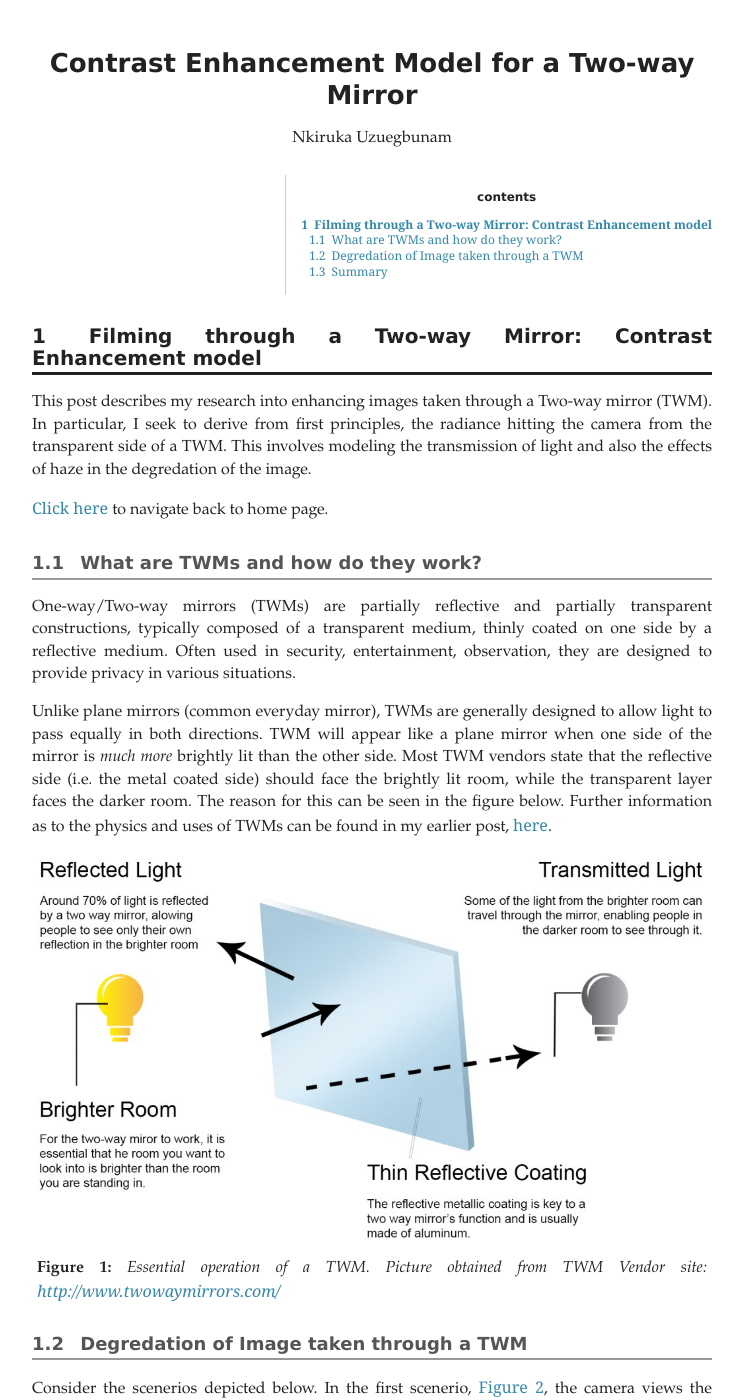
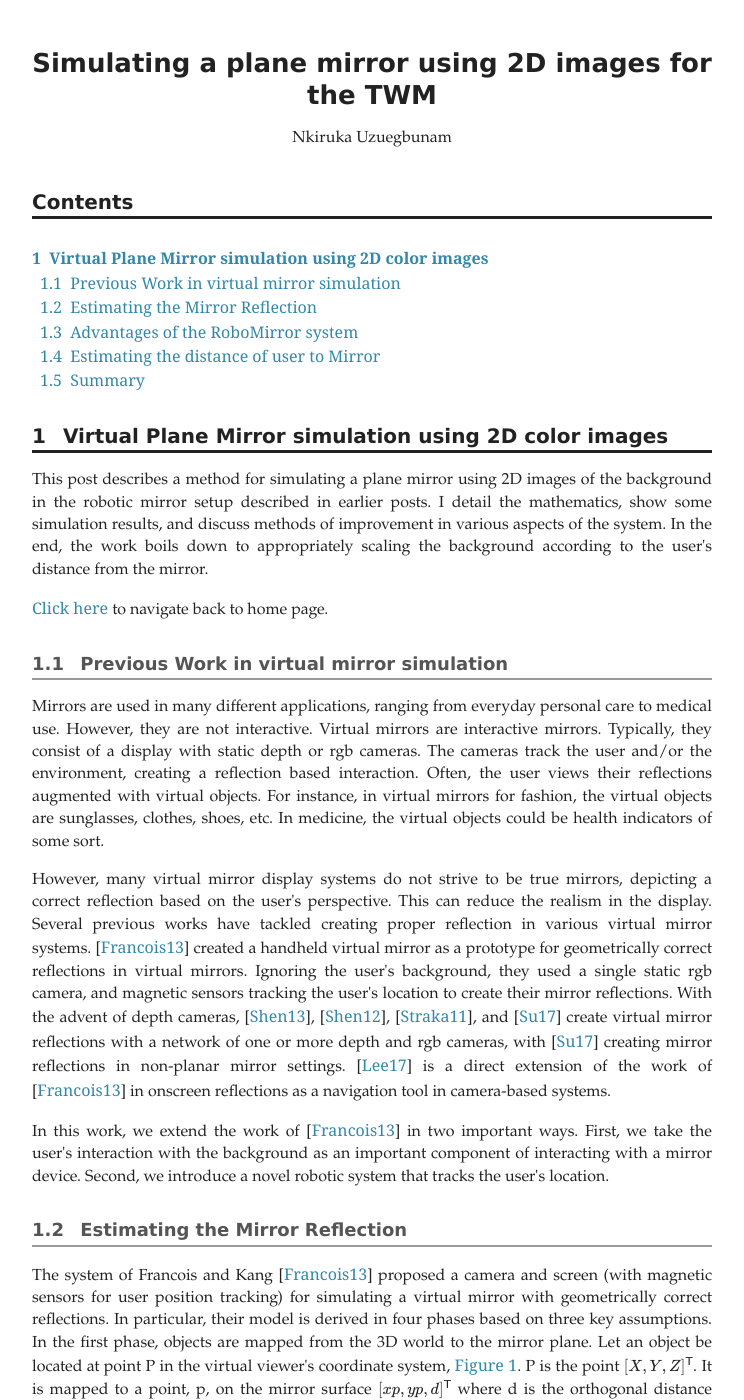
Before and after one commit to nikky4D/nikky4D.github.io, a Jekyll site: the page _researchPages/zoom_model.md.html, which Jekyll copies as it is, in a window 1280 px wide and 1400 px high. Shown: the whole window, without its empty margins (268-1012 px from the left). Built offline with Jekyll 4.4.1, drawn with Linux system fonts in a browser that asks for light colours; formulas are drawn with MathJax 3; some of the changed text lies outside the part shown.

```diff
--- a/_researchPages/zoom_model.md.html
+++ b/_researchPages/zoom_model.md.html
@@ -1,82 +1,154 @@
                 <meta charset="utf-8" emacsmode="-*- markdown -*-">
-                  **Contrast Enhancement Model for a Two-way Mirror**
+                  **Simulating a plane mirror using 2D images for the TWM**
                             		Nkiruka Uzuegbunam
 
-Filming through a Two-way Mirror: Contrast Enhancement model
+Virtual Plane Mirror simulation using 2D color images
 ===============================================================================
 
-This post describes my research into enhancing images taken through a Two-way mirror (TWM).
-In particular, I seek to derive from first principles, the radiance hitting the camera from the transparent side of a TWM. This involves modeling the transmission of light and also the effects of haze in the degredation of the image.
+This post describes a method for simulating a plane mirror using 2D images of the background in the robotic mirror setup described in earlier posts. I detail the mathematics,
+show some simulation results, and discuss methods of improvement in various aspects of the system. In the end, the work boils down to appropriately scaling the background according
+to the user's distance from the mirror.
 
 [Click here](../index.html) to navigate back to home page.
 
-What are TWMs and how do they work?
+Previous Work in virtual mirror simulation
 -------------------------------------------------------------------------------
-One-way/Two-way mirrors (TWMs) are partially reflective and partially transparent constructions, typically composed of a transparent medium, thinly coated on one side by a reflective medium. Often used in security, entertainment, observation, they are designed to provide privacy in various situations.
+Mirrors are used in many different applications, ranging from everyday personal care to medical use. However, they are not interactive. Virtual mirrors are interactive mirrors. Typically, they consist of a display with static depth or rgb cameras. The cameras track the user and/or the environment, creating a reflection based interaction. Often, the user views their reflections augmented with virtual objects. For instance, in virtual mirrors for fashion, the virtual objects are sunglasses, clothes, shoes, etc. In medicine, the virtual objects could be health indicators of some sort.
 
-Unlike plane mirrors (common everyday mirror), TWMs are generally designed to allow light to pass equally in both directions. TWM will appear like a plane mirror when one side of the mirror is *much more* brightly lit than the other side. Most TWM vendors state that the reflective side (i.e. the metal coated side) should face the brightly lit room, while the transparent layer faces the darker room. The reason for this can be seen in the figure below. Further information as to the physics and uses of TWMs can be found in my earlier post, [here](one_way_mirror.md.html).
+However, many virtual mirror display systems do not strive to be true mirrors, depicting a correct reflection based on the user's perspective. This can reduce the realism in the display. Several previous works have tackled creating proper reflection in various virtual mirror systems. [#Francois13] created a handheld virtual mirror as a prototype for geometrically correct reflections in virtual mirrors. Ignoring the user's background, they used a single static rgb camera, and magnetic sensors tracking the user's location to create their mirror reflections. With the advent of depth cameras, [#Shen13], [#Shen12], [#Straka11], and [#Su17] create virtual mirror reflections with a network of one or more depth and rgb cameras, with [#Su17] creating mirror reflections in non-planar mirror settings. [#Lee17] is a direct extension of the work of [#Francois13] in onscreen reflections as a navigation tool in camera-based systems.
+
+In this work, we extend the work of [#Francois13] in two important ways. First, we take the user's interaction with the background as an important component of interacting with a mirror device. Second, we introduce a novel robotic system that tracks the user's location.
+
+Estimating the Mirror Reflection
+-------------------------------------------------------------------------------
+The system of Francois and Kang [#Francois13] proposed a camera and screen (with magnetic sensors for user position tracking) for simulating a virtual mirror with geometrically correct reflections. In particular, their model is derived in four phases based on three key assumptions. In the first phase, objects are mapped from the 3D world to the mirror plane. Let an object be located at point P in the virtual viewer's coordinate system, Figure [virtualViewpt]. P is the point $[ X, Y, Z ]^\T$. It is mapped to a point, p, on the mirror surface $[xp, yp, d]^\T$ where d is the orthogonal distance from the virtual viewer to the mirror
+plane:
+
+![Figure [virtualViewpt]: The virtual user's viewpoint from [#Francois13]](../assets/figure2_KangFrancois.png)
+
+\begin{equation}
+ \begin{bmatrix}
+ X_p \\
+ Y_p \\
+ Z_p
+ \end{bmatrix}
+ =
+ \begin{bmatrix}
+ d & 0 & 0 & 0\\
+ 0 & d & 0 & 0 \\
+ 0 & 0 & 1 & 0
+ \end{bmatrix}
+ *
+  \begin{bmatrix}
+ X \\
+ Y \\
+ Z \\
+ 1
+ \end{bmatrix}
+\end{equation}
+
+Then $x_p = \frac{X_p}{Z_p} = \frac{d*X}{Z}$, and $y_p = \frac{Y_p}{Z_p} = \frac{d*Y}{Z}$
+
+In the second phase, objects are mapped from the camera's world view into the camera's imaging plane as shown in Figure [cameraViewpt]. Two key assumptions are made here: 1) the camera is assumed to be a pinhole camera and 2) the imaging plane of the camera is assumed to coincide with that of the mirror plane. As such, we have that a point $P_c = [ X_c, Y_c, Z_c ]^\T$ in the camera coordinate system, with origin at camera center, maps to the point $p_c = [x_{pc}, y_{pc}, f]^\T$. f is the focal length of the camera.
+
+![Figure [cameraViewpt]: The camera's viewpoint from [#Francois13]](../assets/figure3_KangFrancois_a.png)
+
+\begin{equation}
+ \begin{bmatrix}
+ X_{pc} \\
+ Y_{pc} \\
+ Z_{pc}
+ \end{bmatrix}
+ =
+ \begin{bmatrix}
+ f & 0 & 0 & 0\\
+ 0 & f & 0 & 0 \\
+ 0 & 0 & 1 & 0
+ \end{bmatrix}
+ *
+  \begin{bmatrix}
+ X_c \\
+ Y_c \\
+ Z_c \\
+ 1
+ \end{bmatrix}
+\end{equation}
+
+Then $x_{pc} = \frac{X_{pc}}{Z_{pc}} = \frac{f*X_c}{Z_c}$, and $y_{pc} = \frac{Y_{pc}}{Z_{pc}} = \frac{f*Y_c}{Z_c}$
+
+The third phase consists of mapping the camera viewpoint to the virtual user's viewpoint. The key assumption here is that the image and virtual mirror planes coincide. Hence, the camera's origin is mapped to the virtual user's viewpoint via a simple translation $[t_x, t_y, t_z]^\T$ as seen in Figure [viewpt]. Then the point p in the virtual user viewpoint is related to the a point $P_c$ in the camera coordinate system as:
 
 
-![Figure [model1]: Essential operation of a TWM. Picture obtained from TWM Vendor site: http://www.twowaymirrors.com/](../assets/how-does-a-two-way-mirror-work.jpg)
+![Figure [viewpt]: The camera and virtual user's viewpoints from [#Francois13]](../assets/figure3_KangFrancois_b.png)
 
 
-Degredation of Image taken through a TWM
--------------------------------------------------------------------------------
-Consider the scenerios depicted below. In the first scenerio, Figure [model2], the camera views the scene without any obstructions. It is able to receive all the light from the object and from the environment. Let us call the radiance of the object, i.e, the transmitted light from the object, $L_{T}$. *I ignore radiance from the environment. I don't know if I should model it. I will update as I need to. *
+\begin{equation}
+  \begin{bmatrix}
+X_p \\
+ Y_p \\
+ Z_p
+ \end{bmatrix}
+ =
+ \begin{bmatrix}
+ d & 0 & 0 & 0\\
+ 0 & d & 0 & 0 \\
+ 0 & 0 & 1 & 0
+ \end{bmatrix}
+ *
+  \begin{bmatrix}
+ X \\
+ Y \\
+ Z \\
+ 1
+ \end{bmatrix}
+=
+ \begin{bmatrix}
+ d & 0 & 0 & 0\\
+ 0 & d & 0 & 0 \\
+ 0 & 0 & 1 & 0
+ \end{bmatrix}
+ *
+ \begin{bmatrix}
+ 1 & 0 & 0 & t_x\\
+ 0 & 1 & 0 & t_y \\
+ 0 & 0 & 1 & t_z \\
+ 0 & 0 & 0 & 1
+ \end{bmatrix}
+ *
+  \begin{bmatrix}
+ X_c \\
+ Y_c \\
+ Z_c \\
+ 1
+ \end{bmatrix}
+\end{equation}
 
-The radiance from the scene that hits the camera forms the image. Incoming radiance is termed irradiance, and let us call the irrandiance on the camera, hence, the image formed, $I\left(x\right)$. I make it dependent on the pixel location as different points on the camera receive different amounts of light. Thus, with no obstruction, the image formed will be:
+Then a point in the virtual user's mirror plane, $p = [x_p, y_p]^\T$, is defined as:
+\begin{equation}
+x_p = \frac{X_p}{Z_p} = \frac{d*X}{Z} = \frac{d * (X_c + t_x)}{Z_c + t_z}, \\
+y_p = \frac{Y_p}{Z_p} = \frac{d*Y}{Z} = \frac{d * (Y_c + t_y)}{Z_c + t_z}
+\end{equation}
 
-$ I\left(x\right) \approx L_{T} $
+In order to relate the point p in the virtual user's mirror plane to the point $p_c$ in the camera's image plane, it would be necessary to obtain 3D positions of each point in the environment. However, Francois and Kang [#Francois13] assume that as the user is the center of interest, and **not the background**, the world may be modeled as a plane parallel to the mirror plane, at the same distance as the user's viewpoint. This is termed Flat world assumption, and is shown in Figure [worldAsPlane]. Hence, the z-component of the camera coordinate system is fixed as $Z_c = f + d$. Thus, we relate p, to $p_c$ as:
+
+![Figure [worldAsPlane]: Flat world assumption from [#Francois13]](../assets/figure5_KangFrancois.png)
+
+\begin{equation}
+x_p = \frac{X_p}{Z_p} = \frac{d*X}{Z} = \frac{d * (X_c + t_x)}{Z_c + t_z} = \frac{d * ( \frac{Z_c * x_{pc}}{f} + t_x)}{Z_c + t_z} =   \frac{d * ( \frac{ (f+d) * x_{pc}}{f} + t_x)}{ (f+d) + t_z}\\
+y_p = \frac{Y_p}{Z_p} = \frac{d*Y}{Z} = \frac{d * (Y_c + t_y)}{Z_c + t_z} = \frac{d * ( \frac{Z_c * y_{pc}}{f} + t_y)}{Z_c + t_z} =   \frac{d * ( \frac{ (f+d) * x_{pc}}{f} + t_x)}{ (f+d) + t_z}
+\end{equation}
 
 
-![Figure [model2]: Light from object and environment reaches camera without obstruction](../assets/SceneWithoutMirror2.png)
+Advantages of the RoboMirror system
+-------------------------------------------------------------------------------
+The three key assumptions of the Francois and Kang [#Francois13] system is that
 
 
-In the second scenario, Figure [model3], the camera views the scene with the TWM in the way. I assume the camera faces the transparent side of the TWM. The object faces the reflective side of the TWM.
-
-![Figure [model3]: Light from object and environment reaches camera *after* passing through the TWM obstruction](../assets/SceneWithMirror.png)
+Estimating the distance of user to Mirror
+-------------------------------------------------------------------------------
 
 
-As such, we have that the image formed depends on some function of the radiance it receives from the object, with some added noise:
 
-$ I\left(x\right) = {f}\left( L_{T} \right) + noise $
-
-The question is: *what is this function?*
-
-
-For my scenerio, the before and after photos of a static scene taken without, and with the TWM in place are shown below. In top row are images taken with right camera of a stereo camera. In the middle row are images taken with the left camera of a stereo camera. In the last two rows are images taken with the Microsoft Kinect v2 color camera.
-
-
-![Figure [model4a]: Left Image without TWM](../assets/camera1_stereo_before1.png width="300px" border="1")  ![Figure [model4b]: Left Image with TWM](../assets/camera1_16.png width="300px" border="1")
-![Figure [model4c]: Right Image without TWM](../assets/camera2_stereo_before2.png width="300px" border="1")  ![Figure [model4d]: Right Image with TWM](../assets/camera2_8.png width="300px" border="1")
-![Figure [model4e]: Kinect Image without TWM](../assets/colorKinect_before1.png width="300px" border="1")  ![Figure [model4f]: Kinect Image with TWM](../assets/colorKinect_after1.png width="300px" border="1")
-![Figure [model4g]: Kinect Image without TWM](../assets/colorKinect_before2.png width="300px" border="1")  ![Figure [model4h]: Kinect Image with TWM](../assets/colorKinect_after2.png width="300px" border="1")
-
-
-From right column of Figure 4 above, we can see two things across all images:
-
-1. The image is consistently darker. This implies a reduction in amount of light reaching the image. It is darker for stereo camera than for the kinect camera. In addition, image of the torch in top 3 figures is different for the kinect camera (third row) than for the stereo camera (top 2 rows above). The saturated pixels about the torch in third row appears to be larger in the after image. This is in contrast to stereo images. In the top two rows, the saturated pixels about the torch in the stereo images appear to reduce in area in the after image. This suggests that the stereo camera employs an auto correction function, perharps contrast equalization function. In contrast, the Microsoft Kinect does not employ any correction algorithms (as far as I know). Hence, in order to capture the true function affecting the irradiance of the camera, I need to use a camera with no auto correction algorithms. Thus, I am ignoring data collected with the stereo camera and using only the data from Kinect color camera for reconstruction.
-
-2. The image is hazy, appearing blurred in some places (Figure [model4f], Figure [model4h]). In addition, as stated in first point, the TWM appears to have increased the number of saturated pixels overall in the image (see Figure [model5] below). This implies some sort of convolution and some noise. For noise, I am thinking some kind of salt-and-pepper noise given the speckle looking nature of the picture. For the convolution, it may be a directional blur (moving from bottom left to top right). I think this is plausible given the introduction of a new light streak running across the blue folder and the shape of the reflection on the side of the red folder.
-
-3. Finally, *this* TWM appears to have some deterministic artifacts (not random) as evidenced by the single white pixel in Figure [model5] that appears in Figure [model4f] and Figure [model4h]. If it was random, the bright spot would not be in the same location for two different pictures. This implies I should either clean the TWM or it has some structural qualities that produce that each time. I will need to verify this by taking more images.
-
-![Figure [model5]: Saturated pixels, blurring, speckle caused by TWM in kinect images](../assets/mirrorDefects.png)
-
-
-In order to decipher what is happening and what to do, I researched, and am researching, several different lines of work:
-
-0. Contrast Enhancement:
-
-	a. I inherited this project from my colleague, Yuqi Zhang. She tried various options such as adaptive histogram, CLAHE histogram method, and histogram equalization methods available in MATLAB $^{TM}$, and OpenCV. She used a model of the form, $ I\left(x\right) = g (f * L) $. She obtained g by a polynomial fit of the points derived from imaging constant amplitude pictures. Then she obtained the parameters of f using a regression. She achieved much better enhancement results than CLAHE, and other adaptive histogram methods. However, it is a long and tedious process that, I believe, can be improved upon with current research in image reconstruction. In particular, I was interested in areas that employed a prior in the image enhancement process, i.e., where some (input, output) pairs were available.
-
-1. Weiner Filtering:
-
-	a. Model: I looked at the problem like it was Channel estimation in signal processing. In this case, we know input, X, we know the output, Y, and we want the inverse of the channel that produced Y. That is, $ Y = H ( X ) $, where H is the channel operating on X. The inverse, $H^{-1}$, should, in theory, produce a clean Y. So, in general, doing this: $ fft(H) = \frac{fft(Y)}{fft(X)} $ should get the channel (take an average over several inputs). Then an $H^{-1}$ should pop out in theory. Theory always needs to be refined with practice in the particular problem. That did not work out so well. Going to a full Weiner filter as described in many Image Processing texts did not work out either. So, I moved on to see what were the present literature on various forms of image restoration. First, I looked at deblurring since the TWM images have a hazy looking (handwavyyy) quality.
-
-2. Deblurring (Blind or Non-Blind deconvolution):
-
-	a. Model :  $ f(x) = k * I(x) + noise $ . Noise is usually Guassian, and k is the convolutional kernel. If known, it is Non-Blind deconvolution, else it is Blind deconvolution. This model did not fit, at first, because the TWM images did not appear blurred as the images in many of the papers I read. In addition, many of these papers talked of blurring reconstruction as recovering an image that had undergone camera motion. My system had no camera motion. This discouraged me and led me to look to other processes. This led me to hazing.
 
 Summary
 -------------------------------------------------------------------------------
@@ -85,13 +157,18 @@ In this work, we have explained how a TWM works. A TWM, designed for privacy, re
 
 [Click here](../index.html) to navigate back to home page.
 
+**Bibliography**:
+[#Francois13]: François, A. R., and Kang, E. Y. (2003, July). A handheld mirror simulation. In Multimedia and Expo, 2003. ICME'03. Proceedings. 2003 International Conference on (Vol. 2, pp. II-745). IEEE.
 
+[#Lee17]: Lee, J. I., Kim, S., Fukumoto, M., & Lee, B. (2017, October). Reflector: Distance-Independent, Private Pointing on a Reflective Screen. In Proceedings of the 30th Annual ACM Symposium on User Interface Software and Technology (pp. 351-364). ACM.
 
+[#Shen13]: Shen, J., Su, P. C., Cheung, S. C. S., & Zhao, J. (2013). Virtual mirror rendering with stationary rgb-d cameras and stored 3-d background. IEEE Transactions on Image Processing, 22(9), 3433-3448.
 
+[#Shen12]: Shen, J., Cheung, S. S., & Zhao, J. (2012, December). Virtual mirror by fusing multiple RGB-D cameras. In Signal & Information Processing Association Annual Summit and Conference (APSIPA ASC), 2012 Asia-Pacific (pp. 1-9). IEEE.
 
+[#Straka11]: Straka, M., Hauswiesner, S., Rüther, M., & Bischof, H. (2011). A free-viewpoint virtual mirror with marker-less user interaction. Image Analysis, 635-645.
 
-
-
+[#Su17]: Su, P. C., Xu, W., Shen, J., & Cheung, S. C. S. (2017, July). Real-time rendering of physical scene on virtual curved mirror with RGB-D camera networks. In Multimedia & Expo Workshops (ICMEW), 2017 IEEE International Conference on (pp. 79-84). IEEE.
 
 
 
```
